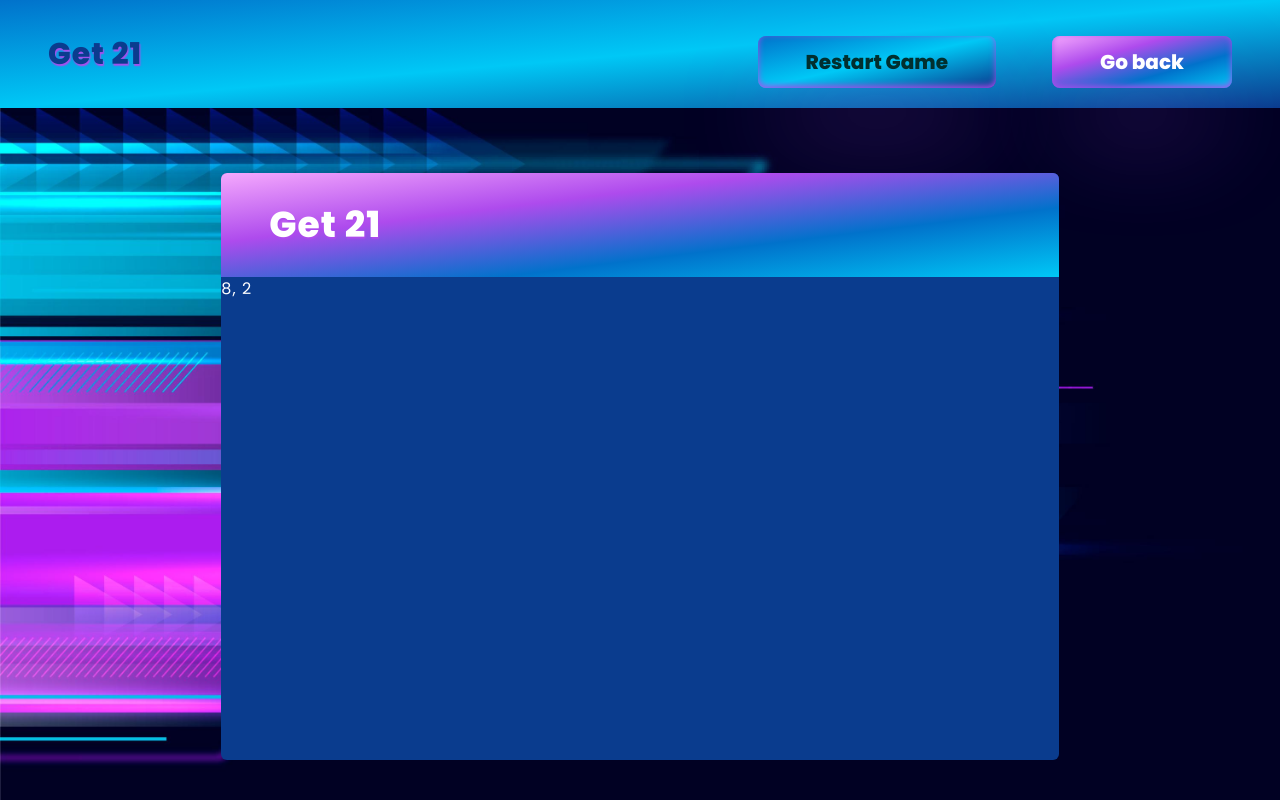
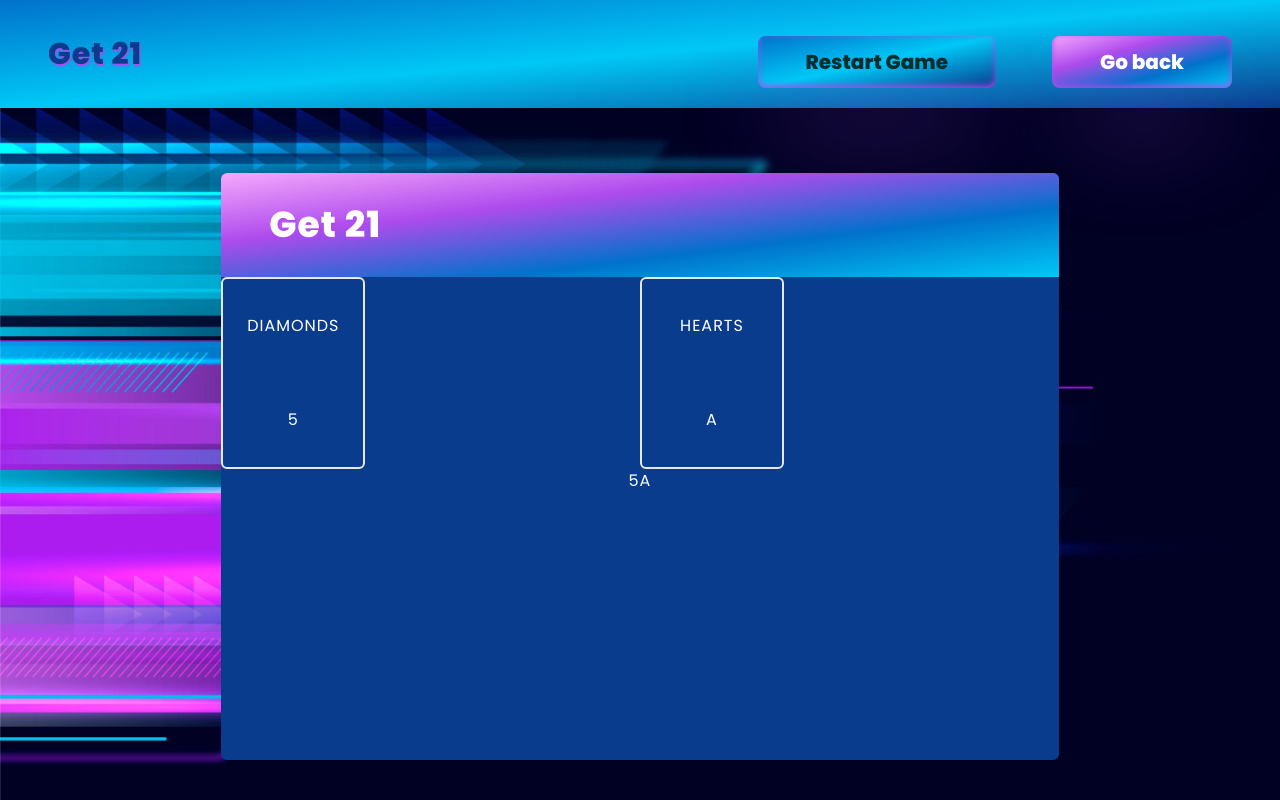
Before and after one commit to davidlidebrandt/get-21-frontend, a React (Create React App) app: page /gamepage in a window 1280 px wide. Built offline with nearby package versions, Linux system fonts and the light colour scheme.

Commit message:
Add generate card func

```diff
--- a/src/components/pages/gamepage/subcomp/GameCard.js
+++ b/src/components/pages/gamepage/subcomp/GameCard.js
@@ -2,12 +2,40 @@ import React from 'react'
 import { useState } from 'react'
 
 export default function GameCard({score, setScore}) {
+    const cardTypes = ['HEARTS', 'SPADES', 'CLUBS', 'DIAMONDS']
+    let cards = []
 
-    const [computerCardOne, setComputerCardOne] = useState(Math.floor(Math.random() * 11));
-    const [computerCardTwo, setComputerCardTwo] = useState(Math.floor(Math.random() * 11));
+    function generateDeck() {
 
-    const [userCardOne, setUserCardOne] = useState(Math.floor(Math.random() * 11));
-    const [userCardTwo, setUserCardTwo] = useState(Math.floor(Math.random() * 11));
+        for(let i =0; i < cardTypes.length; i++) {
+            for(let j = 2; j <= 13; j++) {
+                if(j === 13) {
+                    cards.push([cardTypes[i], "A"])
+                }
+                else if(j === 12) {
+                    cards.push([cardTypes[i], "K"])
+                }
+                else if(j === 11) {
+                    cards.push([cardTypes[i], "Q"])
+                }
+                else if(j === 10) {
+                    cards.push([cardTypes[i], "J"])
+                }
+                else {
+                    cards.push([cardTypes[i], j])
+                }
+            }
+        }
+    }
+
+    generateDeck();
+
+    const [computerCardOne, setComputerCardOne] = useState(cards[Math.floor(Math.random() * 51)]);
+    const [computerCardTwo, setComputerCardTwo] = useState(cards[Math.floor(Math.random() * 51)]);
+
+    const [userCardOne, setUserCardOne] = useState(cards[Math.floor(Math.random() * 51)]);
+    const [userCardTwo, setUserCardTwo] = useState(cards[Math.floor(Math.random() * 51)]);
+    const [userTotal, setUserTotal] = useState(userCardOne[1] + userCardTwo[1])
 
     function generateCard(cardToSet) {
         cardToSet(Math.floor(Math.random() * 11))
@@ -20,7 +48,21 @@ export default function GameCard({score, setScore}) {
             Get 21
           </h1>
             </div>
-            <p>{userCardOne}, {userCardTwo}</p>
+            <div className="">
+                <div className="w-1/2 inline-block">
+            <div className="grid place-items-center h-48 w-36  border-2 rounded-md">
+                <div>{userCardOne[0]}</div>
+                <div>{userCardOne[1]}</div>
+            </div>
+            </div>
+            <div className="w-1/2 inline-block">
+            <div className="grid place-items-center h-48 w-36 x border-2 rounded-md">
+                <div>{userCardTwo[0]}</div>
+                <div> {userCardTwo[1]}</div>
+            </div>
+            </div>
+            <div className="text-center">{userTotal}</div>
+            </div>
 
 
         </div>
```
